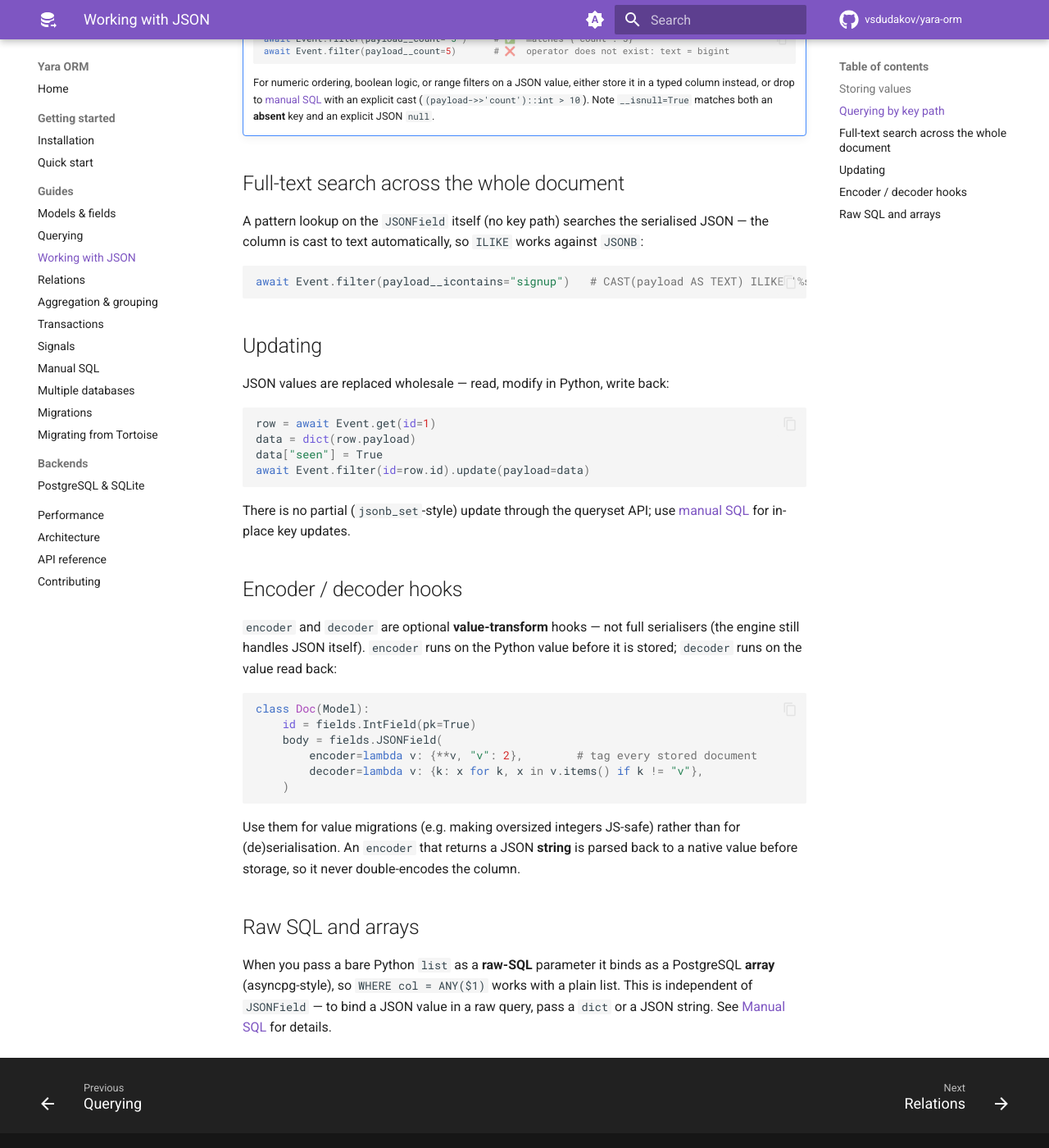
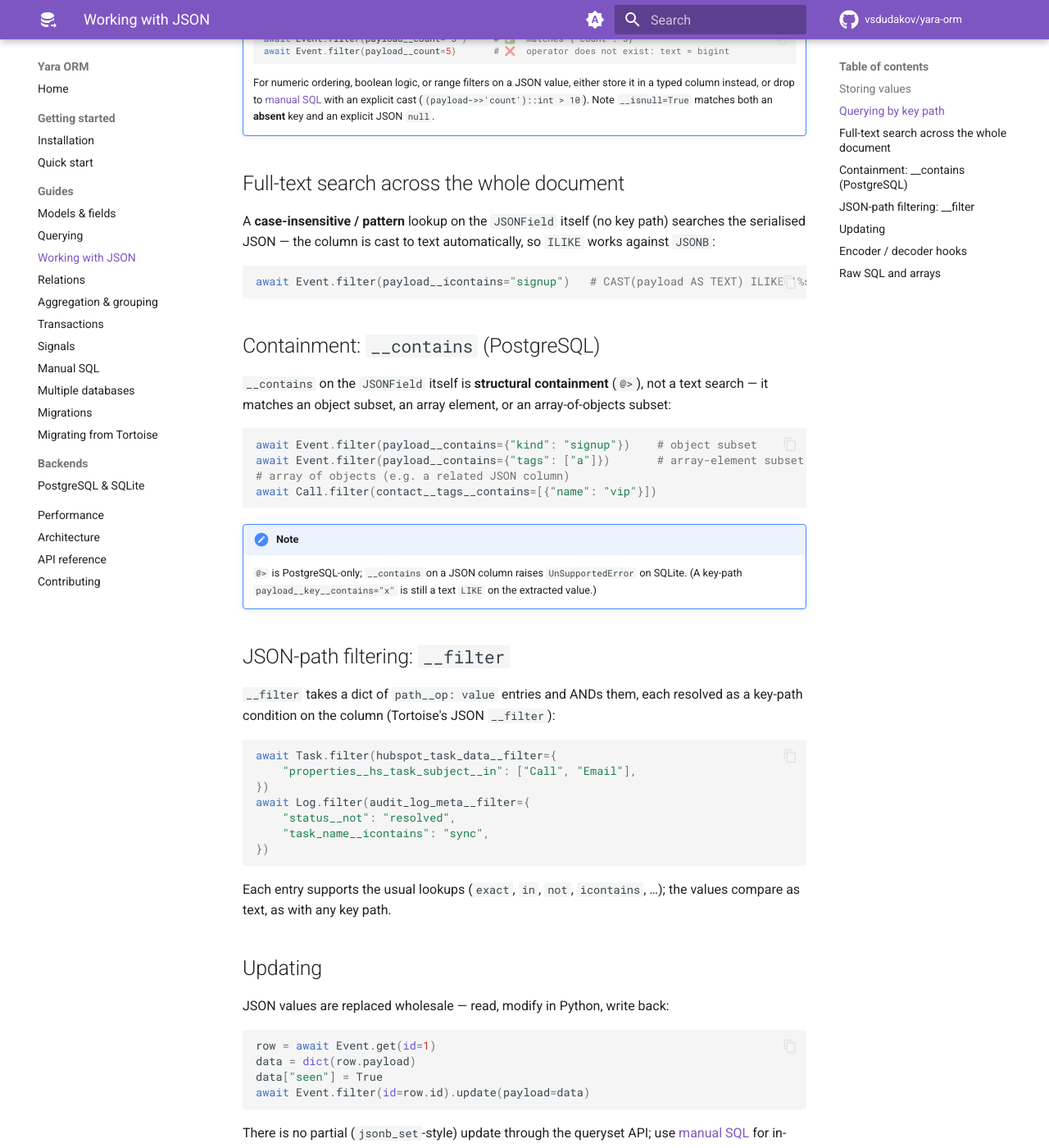
Before and after one commit to vsdudakov/yara-orm, an MkDocs documentation site: the page built from docs/guides/json-fields.md, in a window 1280 px wide and 1400 px high, scrolled down 2016 px. Shown: the whole window at 82% size. Built offline with MkDocs 1.6.1 and Material for MkDocs 9.7.7, drawn with Linux system fonts in a browser that asks for light colours; comment, search, counter and statistics services are not loaded.

Commit message:
docs: JSON containment/__filter, __not NULL semantics, relation-path grouping
- json-fields.md: __contains (@>) containment and __filter key-path filtering.
- querying.md: __not/__not_in keep NULL rows; value coercion to column type;
  JSON __contains note.
- aggregation.md: group_by/values across a relation.

````diff
--- a/docs/guides/json-fields.md
+++ b/docs/guides/json-fields.md
@@ -102,12 +102,49 @@ await Event.filter(payload__missing__isnull=True)       # key absent or JSON nul
 
 ## Full-text search across the whole document
 
-A pattern lookup on the `JSONField` itself (no key path) searches the serialised
-JSON — the column is cast to text automatically, so `ILIKE` works against `JSONB`:
+A **case-insensitive / pattern** lookup on the `JSONField` itself (no key path)
+searches the serialised JSON — the column is cast to text automatically, so
+`ILIKE` works against `JSONB`:
 
 ```python
 await Event.filter(payload__icontains="signup")   # CAST(payload AS TEXT) ILIKE '%signup%'
 ```
+
+## Containment: `__contains` (PostgreSQL)
+
+`__contains` on the `JSONField` itself is **structural containment** (`@>`), not
+a text search — it matches an object subset, an array element, or an
+array-of-objects subset:
+
+```python
+await Event.filter(payload__contains={"kind": "signup"})    # object subset
+await Event.filter(payload__contains={"tags": ["a"]})       # array-element subset
+# array of objects (e.g. a related JSON column)
+await Call.filter(contact__tags__contains=[{"name": "vip"}])
+```
+
+!!! note
+    `@>` is PostgreSQL-only; `__contains` on a JSON column raises `UnSupportedError`
+    on SQLite. (A key-path `payload__key__contains="x"` is still a text `LIKE` on
+    the extracted value.)
+
+## JSON-path filtering: `__filter`
+
+`__filter` takes a dict of `path__op: value` entries and ANDs them, each resolved
+as a key-path condition on the column (Tortoise's JSON `__filter`):
+
+```python
+await Task.filter(hubspot_task_data__filter={
+    "properties__hs_task_subject__in": ["Call", "Email"],
+})
+await Log.filter(audit_log_meta__filter={
+    "status__not": "resolved",
+    "task_name__icontains": "sync",
+})
+```
+
+Each entry supports the usual lookups (`exact`, `in`, `not`, `icontains`, …); the
+values compare as text, as with any key path.
 
 ## Updating
 
````
Also changed, not shown: docs/guides/aggregation.md (+14 -0 lines), docs/guides/querying.md (+19 -2 lines).
